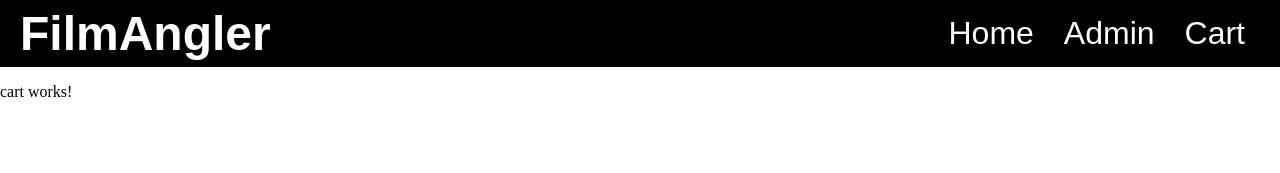
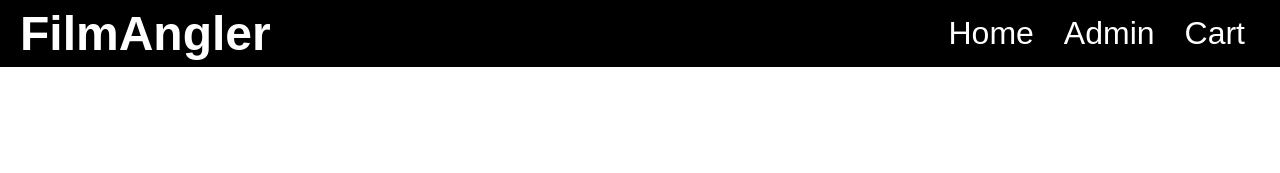
Before and after one commit to lsaLu/FilmAngler, an Angular app: page /cart in a window 1280 px wide. Shown: the top 173 px of the page. Built offline with nearby package versions, Linux system fonts and the light colour scheme.

Commit message:
Cart component poc, detached from cart service

```diff
--- a/src/app/components/cart/cart.component.html
+++ b/src/app/components/cart/cart.component.html
@@ -1,3 +1,9 @@
-<p>
-  cart works!
-</p>
+<div id="cartContainer">
+  <ul id="cart">
+    <li class="cartItem" *ngFor="let cartItem of cart">
+      <p class="itemName">{{cartItem.movie.name}}</p>
+      <p class="itemPrice">{{cartItem.movie.price}}</p>
+
+    </li>
+  </ul>
+</div>
--- a/src/app/components/cart/cart.component.ts
+++ b/src/app/components/cart/cart.component.ts
@@ -1,5 +1,5 @@
 import { Component, OnInit } from '@angular/core';
-import { CartService } from 'src/app/services/cart.service';
+import { ICartItem } from 'src/app/interfaces/ICartItem';
 
 @Component({
   selector: 'app-cart',
@@ -7,11 +7,12 @@ import { CartService } from 'src/app/services/cart.service';
   styleUrls: ['./cart.component.css']
 })
 export class CartComponent implements OnInit {
+  cart: ICartItem[];
 
-  constructor(private cartService: CartService) { }
+  constructor() { }
 
   ngOnInit() {
-    this.cartService.getCart();
+    this.cart = JSON.parse(localStorage.getItem('cart'));
   }
 
 }
```
